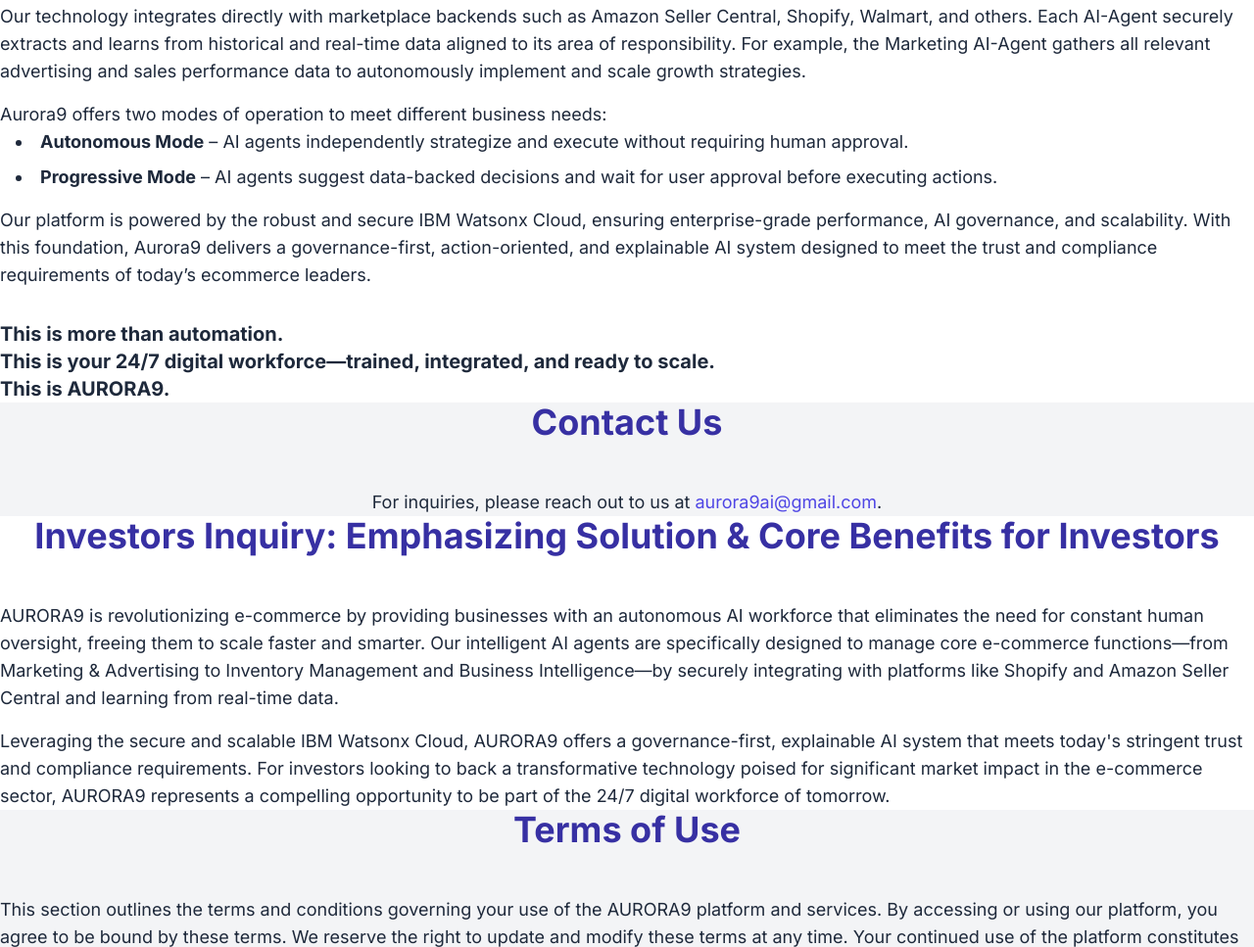
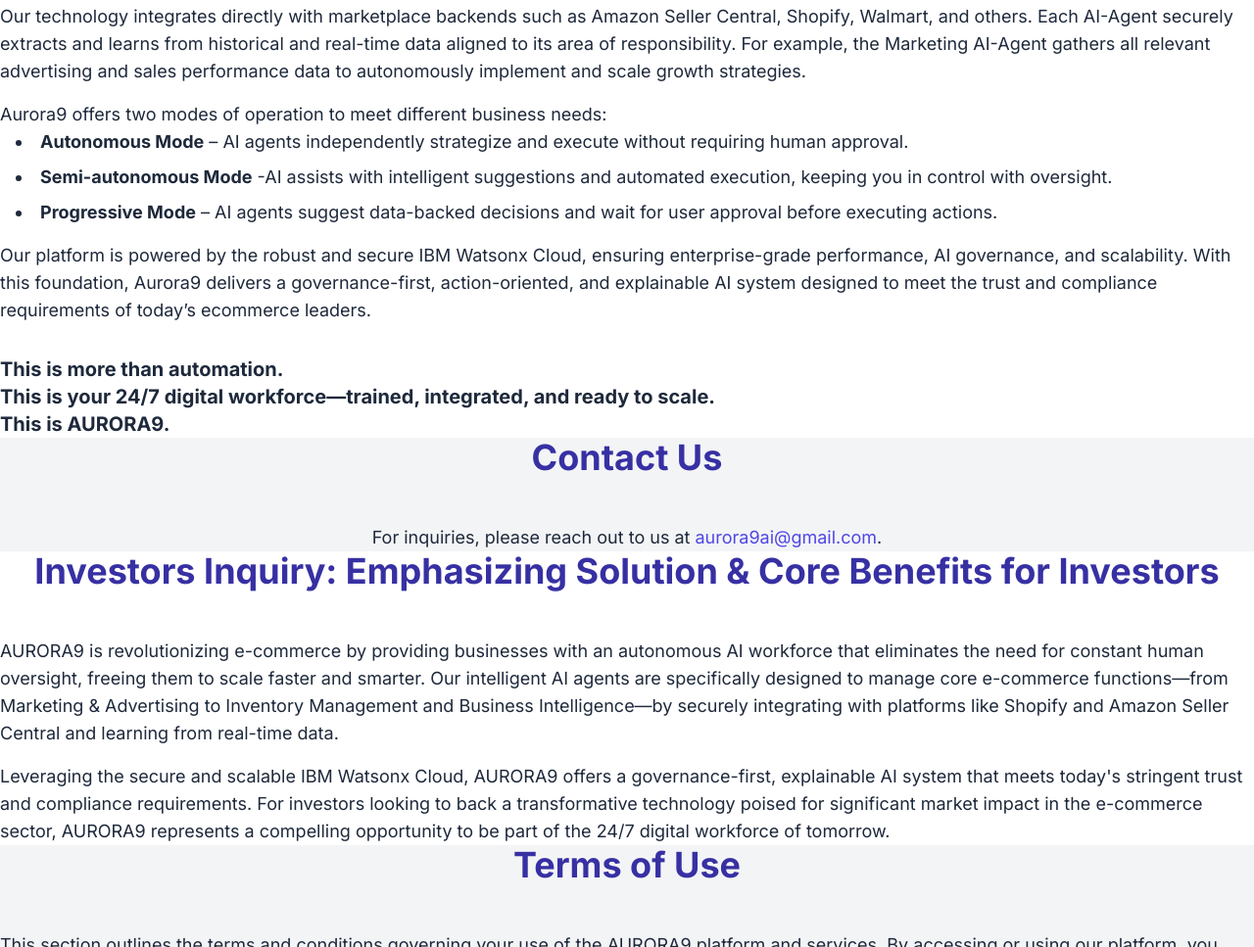
Before and after one commit to Oasis11217AI/aurora9-landing-page, a plain HTML site: page index.html in a window 1280 px wide. Shown: the part 4127-5094 px from the top of the page at 98% size. Drawn offline with nearby package versions, Linux system fonts and the light colour scheme; no server answers; a script that the page names is missing.

Commit message:
Update index.html
</li>

```diff
--- a/index.html
+++ b/index.html
@@ -1069,6 +1069,7 @@
             </p>
             <ul class="list-disc list-inside text-lg space-y-2 ml-4">
                 <li><b>Autonomous Mode</b> – AI agents independently strategize and execute without requiring human approval.</li>
+                <li><b>Semi-autonomous Mode</b> -AI assists with intelligent suggestions and automated execution, keeping you in control with oversight.</li>
                 <li><b>Progressive Mode</b> – AI agents suggest data-backed decisions and wait for user approval before executing
                     actions.</li>
             </ul>
```
